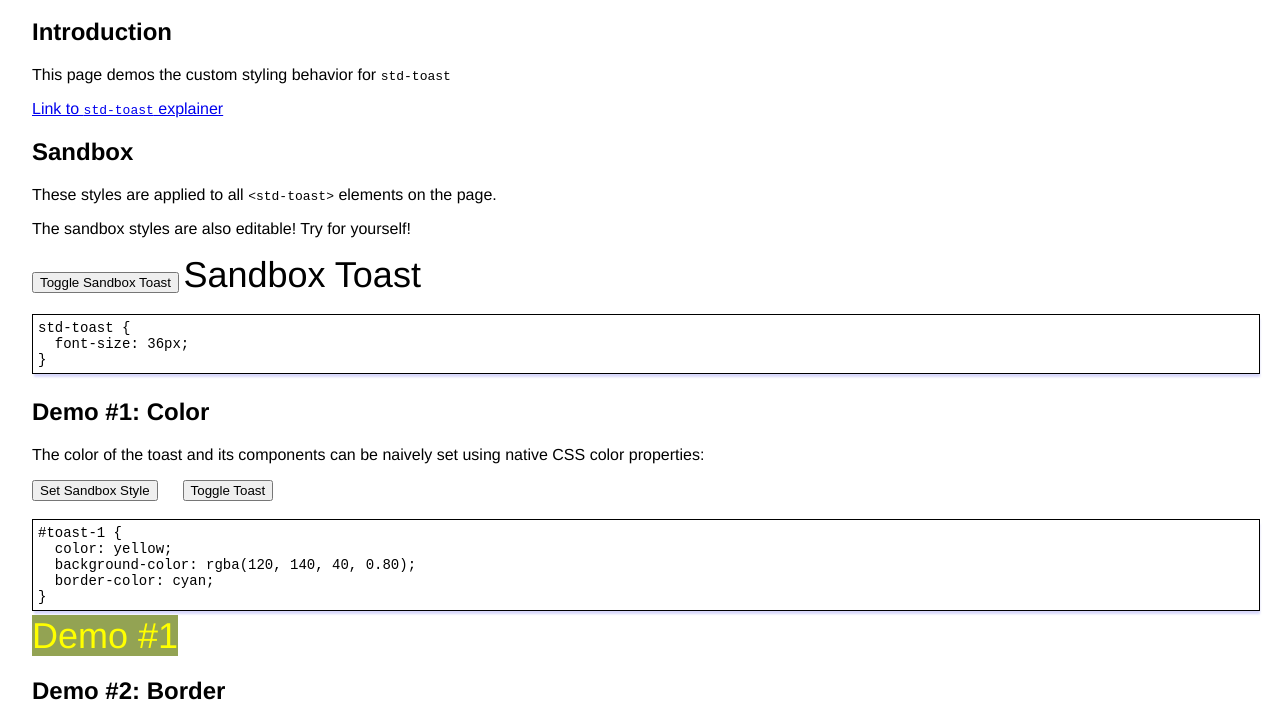
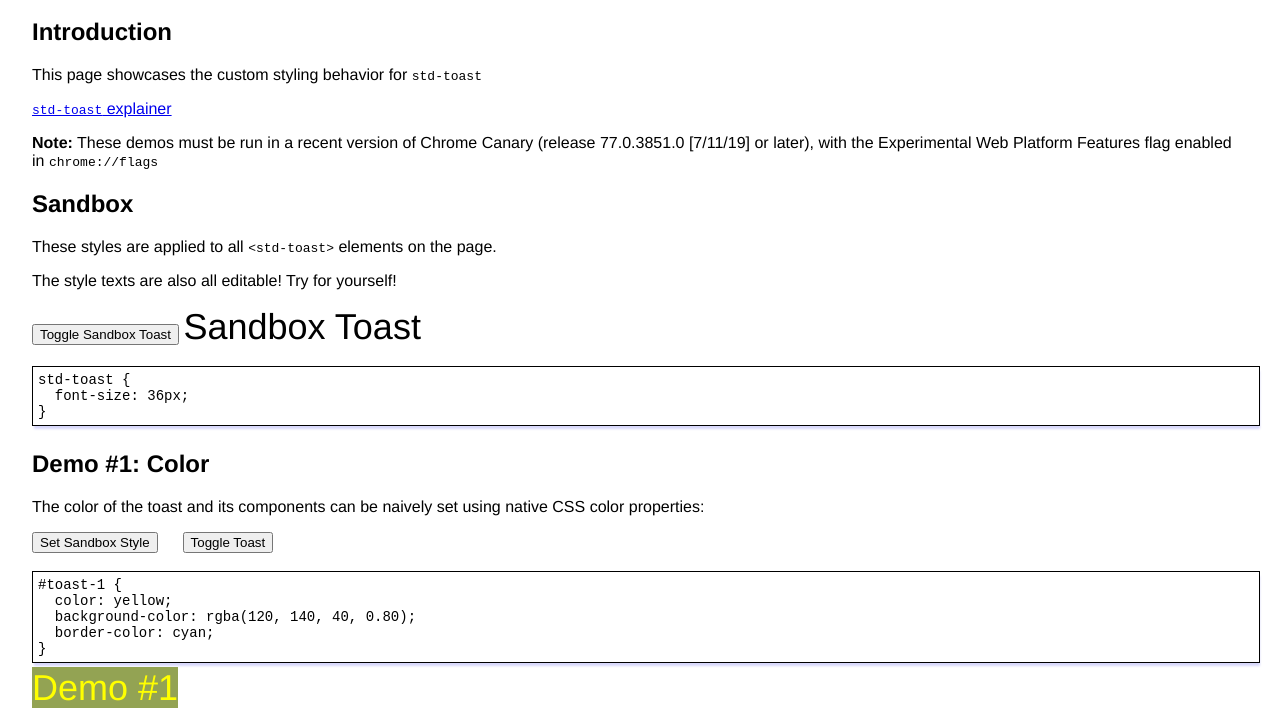
Before and after one commit to jackbsteinberg/std-toast, a plain HTML site: page index.html in a window 1280 px wide. Shown: the part 72-794 px from the top of the page. Drawn offline with Linux system fonts and the light colour scheme.

Commit message:
Add instructions for running in Canary + minor language tweaks

```diff
--- a/index.html
+++ b/index.html
@@ -18,10 +18,14 @@ import 'std:elements/toast';
 <h2>Introduction</h2>
 
 <p>
-  This page demos the custom styling behavior for <code>std-toast</code>
+  This page showcases the custom styling behavior for <code>std-toast</code>
 </p>
 <p>
-  <a href="https://github.com/jackbsteinberg/std-toast" target="_blank">Link to <code>std-toast</code> explainer</a>
+  <a href="https://github.com/jackbsteinberg/std-toast" target="_blank"><code>std-toast</code> explainer</a>
+</p>
+<p>
+  <b>Note:</b> These demos must be run in a recent version of Chrome Canary (release 77.0.3851.0 [7/11/19] or later),
+  with the Experimental Web Platform Features flag enabled in <code>chrome://flags</code>
 </p>
 
 <h2>Sandbox</h2>
@@ -29,7 +33,7 @@ import 'std:elements/toast';
   These styles are applied to all <code>&lt;std-toast&gt;</code> elements on the page.
 </p>
 <p>
-  The sandbox styles are also editable! Try for yourself!
+  The style texts are also all editable! Try for yourself!
 </p>
 <div>
   <button onclick="document.querySelector('#sandbox-toast').toggle();">Toggle Sandbox Toast</button>
@@ -172,7 +176,7 @@ std-toast {
   <h2>Library Styling Demos</h2>
   <div class="library-demos">
     <p>
-      The <code>&lt;std-toast&gt;</code> element can be styled with native CSS to emulate the styles of popular toast frameworks:
+      The <code>&lt;std-toast&gt;</code> element can be styled with native CSS to emulate the styles of popular toast libraries:
     </p>
 <!--         MATERIAL -->
     <demo-content number="6">
```
